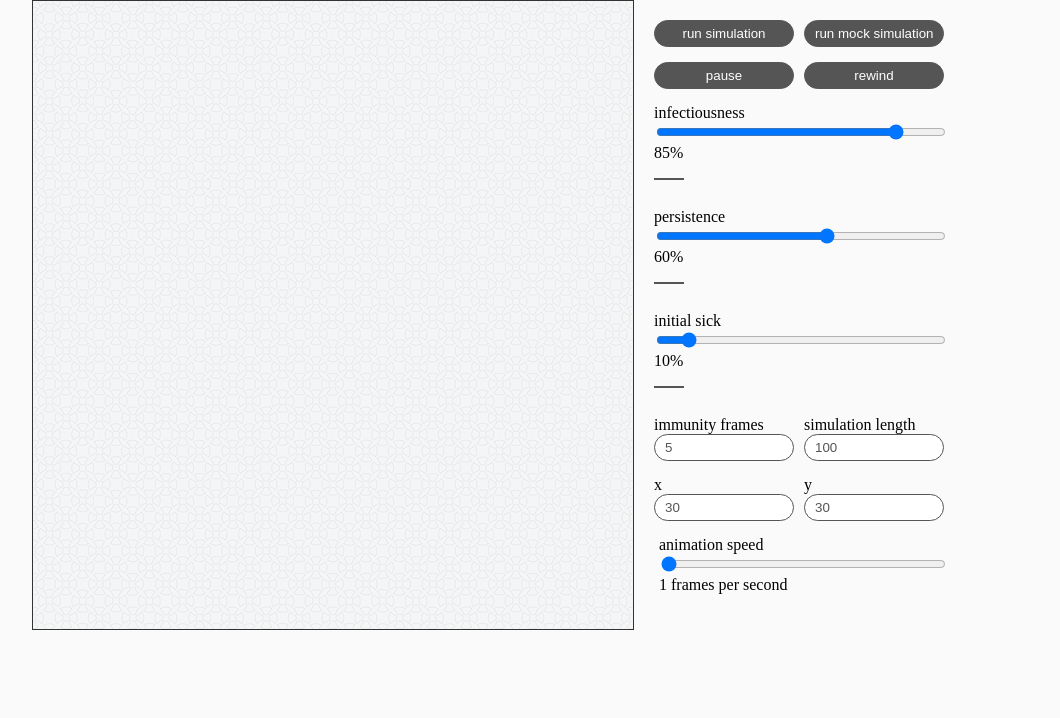
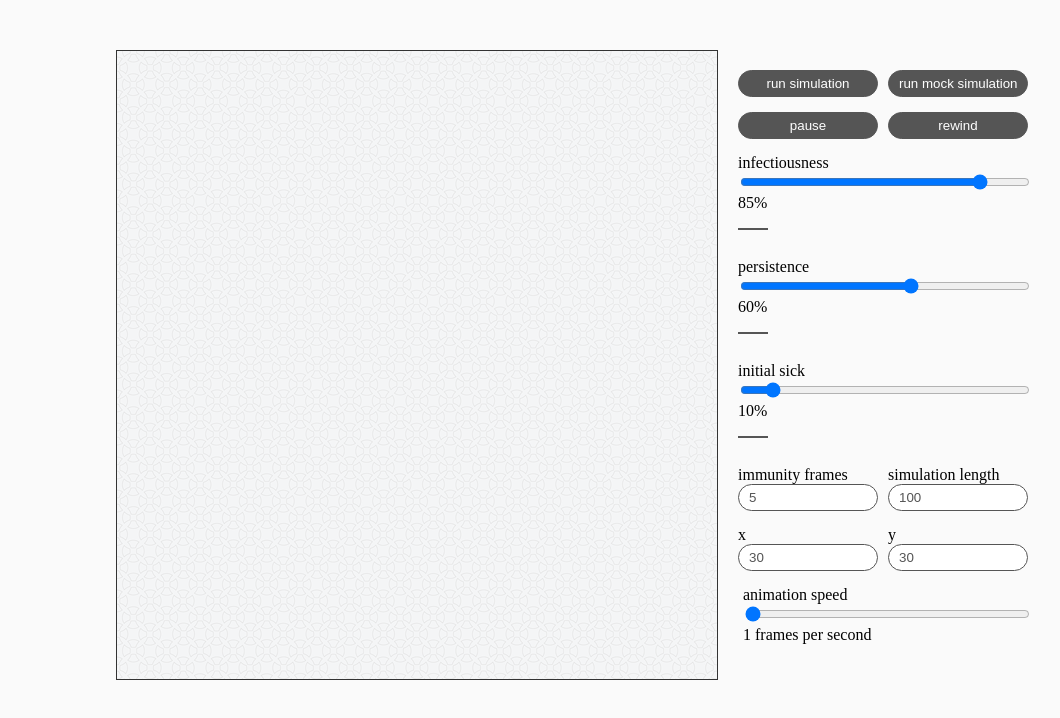
Before and after one commit to najder-k/testing, a website: page index.html in a window 1280 px wide. Shown: the whole page, without its empty margins (58-1118 px from the left). Drawn offline with nearby package versions, Linux system fonts and the light colour scheme.

Commit message:
poprawka paddingow

```diff
--- a/scss/style.scss
+++ b/scss/style.scss
@@ -3,6 +3,7 @@
 }
 body {
     max-width: 1100px;
+    padding: 50px 0;
     margin: 0 auto;
     display: flex;
     background-color: #fafafa;
@@ -12,6 +13,7 @@ body {
   .top {
       width: 100%;
       display: flex;
+      justify-content: center;
   }
   .main-container {
     width: 80%;
@@ -56,6 +58,7 @@ body {
   }
   .chart-wrapper{
       width: 100%;
+      padding-top: 50px;
   }
 
   input {
```
Also changed, not shown: build/css/style.css.
